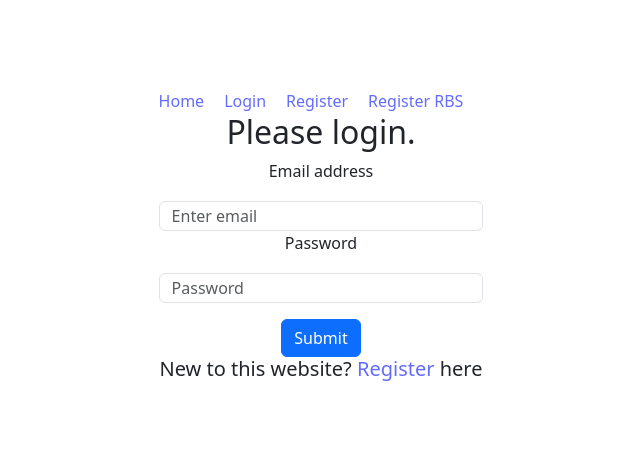
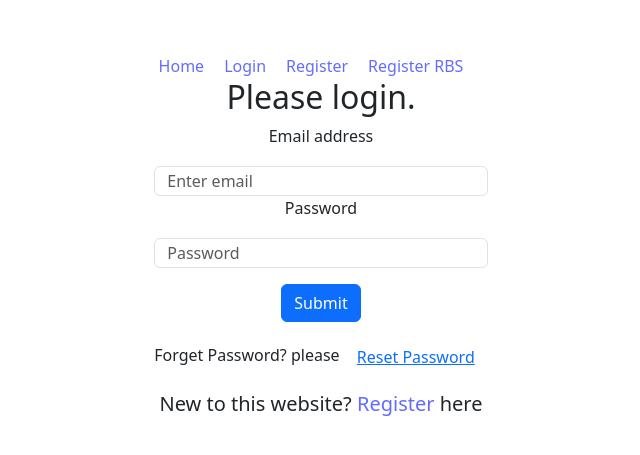
Before and after one commit to mrfhmd7/email-pass-auth, a React (Vite) app: page /login in a window 1280 px wide. Shown: the part 157-612 px from the top of the page, without its empty margins (319-959 px from the left). Built offline with nearby package versions, Linux system fonts and the light colour scheme.

Commit message:
forget and reset password

```diff
--- a/src/components/Login/Login.jsx
+++ b/src/components/Login/Login.jsx
@@ -1,6 +1,5 @@
-import { getAuth, signInWithEmailAndPassword } from 'firebase/auth';
-import React from 'react';
-import { useState } from 'react';
+import { getAuth, sendPasswordResetEmail, signInWithEmailAndPassword } from 'firebase/auth';
+import React, { useRef, useState } from 'react';
 import { Form, Button } from 'react-bootstrap';
 import app from '../../firebase/firebase.config';
 import { Link } from 'react-router-dom';
@@ -13,6 +12,7 @@ const Login = () => {
      const [success, setSuccess] = useState('');
      const [email, setEmail] = useState('');
      const [password, setPassword] = useState('');
+     const emailRef = useRef();
 
      const handleSubmit = (event) => {
           event.preventDefault();
@@ -44,12 +44,30 @@ const Login = () => {
                     if (!loggedUser.emailVerified) {
                          alert('Please verify your email');
                     };
+                    setEmail('');
+                    setPassword('');
                     setSuccess('User login successfully');
                     setError('');
                })
                .catch(error => {
                     setError(error.message);
                })
+     };
+
+     const handleResetPassword = event => {
+          const email = emailRef.current.value;
+          if (!email) {
+               alert('Please provide your email to reset password');
+               return;
+          }
+          sendPasswordResetEmail(auth, email)
+               .then(() => {
+                    alert('Please check your email');
+               })
+               .catch(error => {
+                    console.log(error);
+                    setError(error.message);
+               });
      };
 
      return (
@@ -62,6 +80,7 @@ const Login = () => {
                               type="email"
                               placeholder="Enter email"
                               name="email"
+                              ref={emailRef}
                               value={email}
                               required
                               onChange={(event) => setEmail(event.target.value)}
@@ -84,6 +103,7 @@ const Login = () => {
                          Submit
                     </Button>
                </Form>
+               <p className='pt-3'>Forget Password? please <button onClick={handleResetPassword} className='btn btn-link'>Reset Password</button></p>
                <h5>New to this website? <Link to='/register'>Register</Link> here</h5>
                <p className='text-danger'>{error}</p>
                <p className='text-success'>{success}</p>
```
